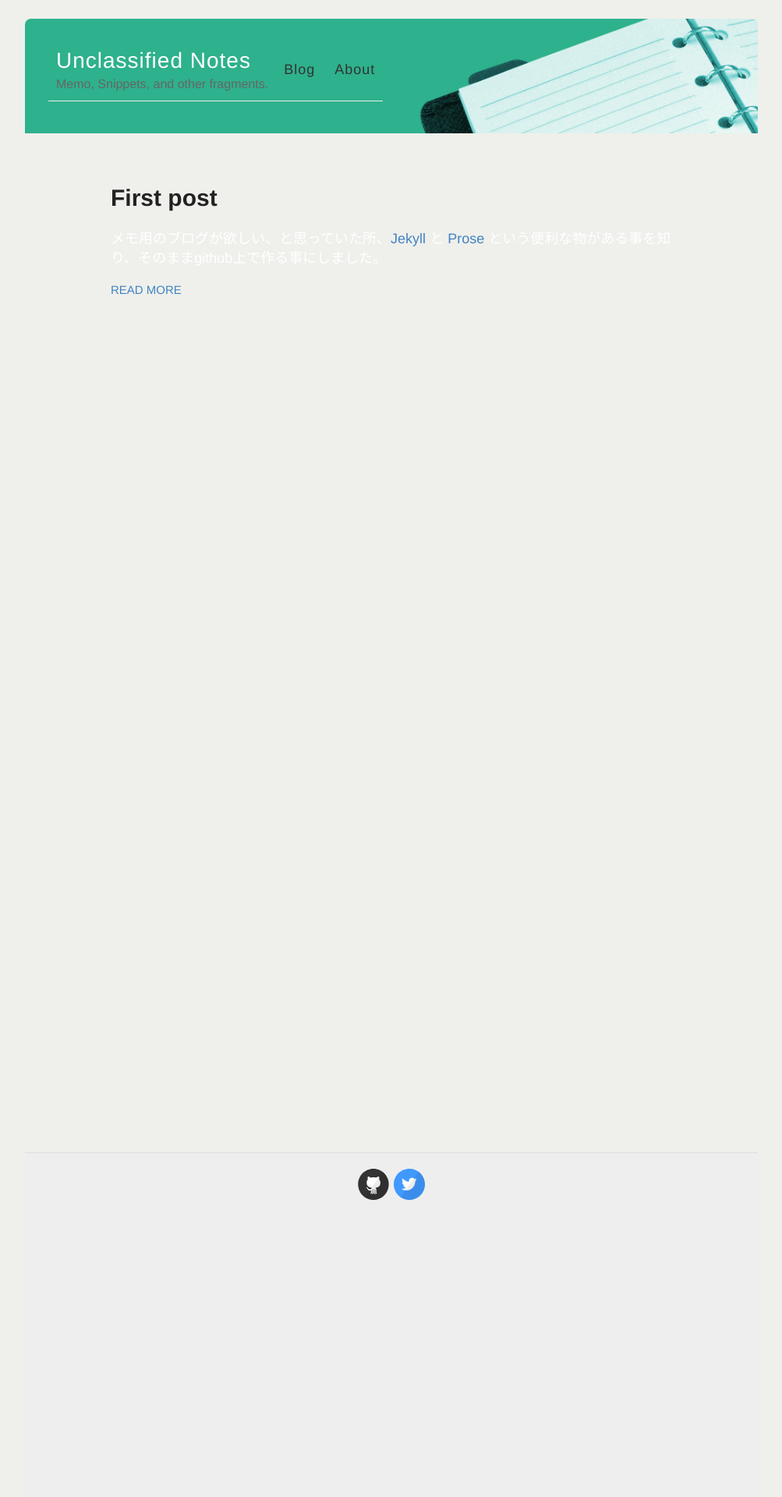
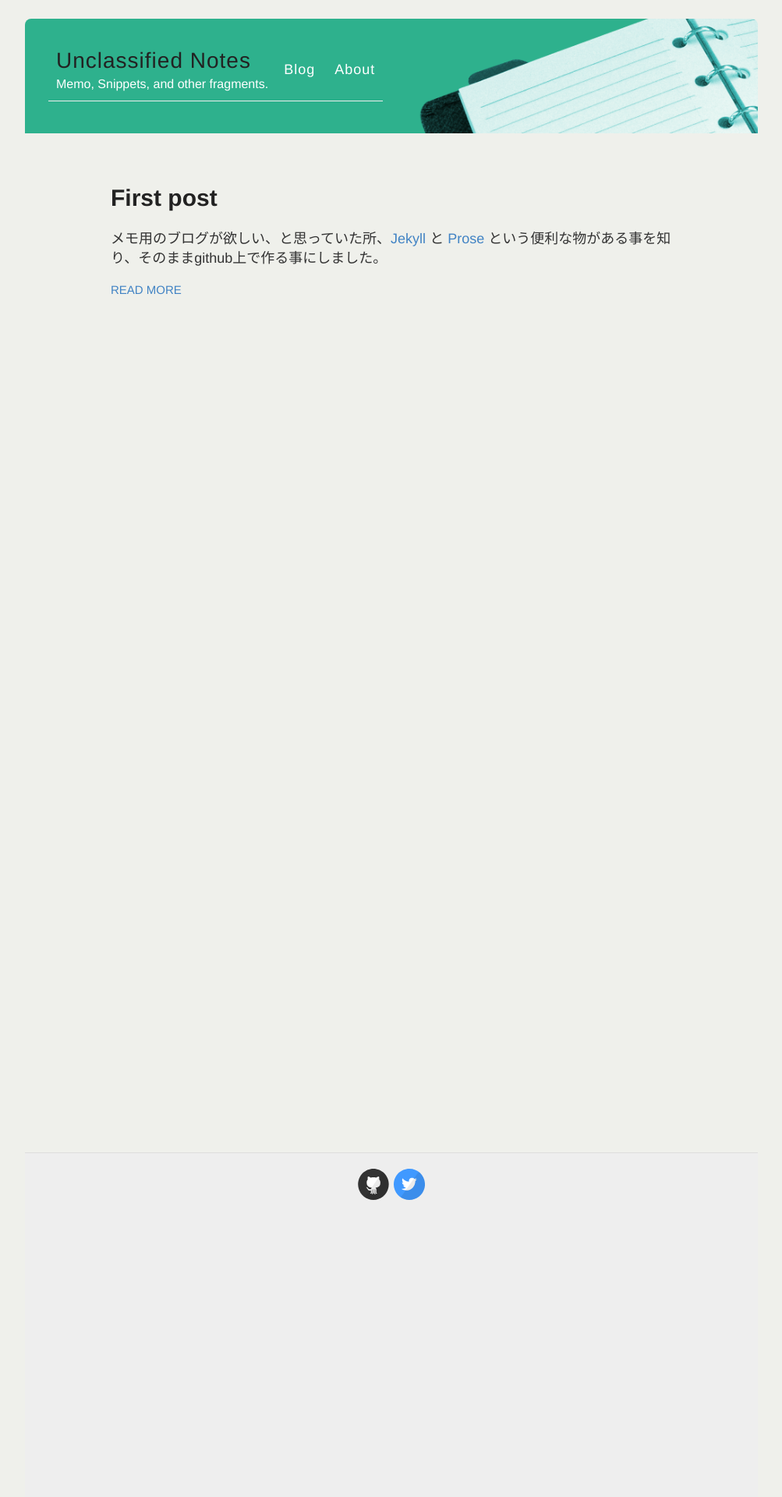
Before and after one commit to cytb/cytb.github.io, a Jekyll site: the page built from index.html, in a window 1280 px wide. Shown: the top 1920 px of the page at 78% size, without its empty margins (138-1141 px from the left). Built offline with Jekyll 4.4.1, drawn with Linux system fonts in a browser that asks for light colours; Markdown is read by kramdown in place of the engine named in the settings.

Commit message:
fixed stylesheets for blog-header..

```diff
--- a/_sass/_variables.scss
+++ b/_sass/_variables.scss
@@ -16,6 +16,7 @@
 $basebgcolor: #eff0eb;
 $postbgcolor: #fff;
 
+$top-banner-font-color: #fff;
 
 // Font stacks
 $helvetica: Helvetica, Arial, sans-serif;
--- a/style.scss
+++ b/style.scss
@@ -25,7 +25,6 @@
 
 .whole-wrapper {
   margin: 24px auto;
-  color: $white;
   border-radius: 8px;
   width: 940px;
 }
@@ -42,7 +41,6 @@
 	// position: relative;
 
   .inner {
-    color: $white;
     position: absolute;
     padding: 20px;
   }
@@ -216,7 +214,7 @@
 .site-info {
   float: left;
   // color: $darkGray;
-  color: $white;
+  color: $top-banner-font-color;
 
   @include mobile {
     float: none;
@@ -228,7 +226,6 @@
 .site-name {
   margin: 0;
   // color: $darkGray;
-  color: $white;
   cursor: pointer;
   font-family: $helveticaNeue;
   font-weight: 300;
@@ -238,7 +235,6 @@
 
 .site-description {
   margin: -5px 0 0 0;
-  color: $gray;
   font-size: 16px;
 
   @include mobile {
@@ -261,7 +257,7 @@
 
   a {
     margin-left: 20px;
-    color: $darkGray;
+    color: $top-banner-font-color;
     text-align: right;
     font-weight: 300;
     letter-spacing: 1px;
```
